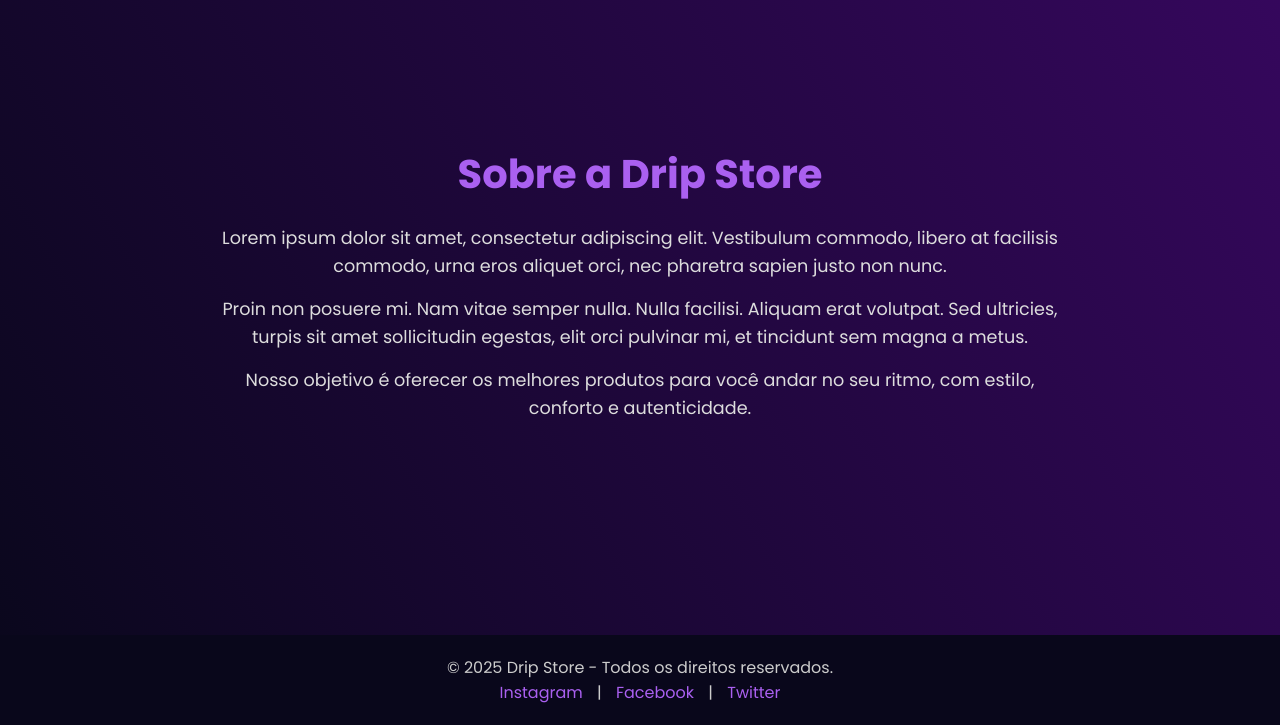
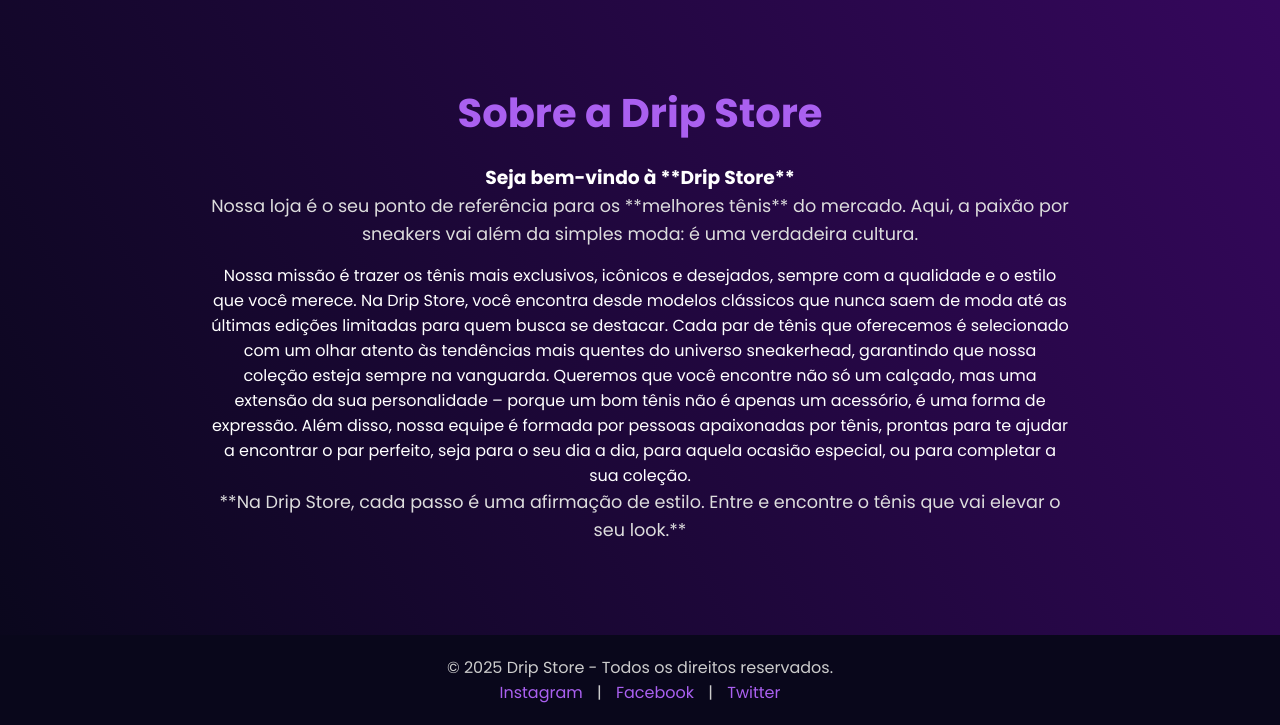
Before and after one commit to Gabrieldjk/drip-store, a plain HTML site: page sobre.html in a window 1280 px wide. Shown: the part 75-800 px from the top of the page. Drawn offline with Linux system fonts and the light colour scheme.

Commit message:
Update sobre.html

```diff
--- a/sobre.html
+++ b/sobre.html
@@ -24,20 +24,18 @@
   <section class="sobre">
     <h1>Sobre a Drip Store</h1>
     <p>
-      Lorem ipsum dolor sit amet, consectetur adipiscing elit.
-      Vestibulum commodo, libero at facilisis commodo, urna eros aliquet orci,
-      nec pharetra sapien justo non nunc.
-    </p>
-    <p>
-      Proin non posuere mi. Nam vitae semper nulla.
-      Nulla facilisi. Aliquam erat volutpat.
-      Sed ultricies, turpis sit amet sollicitudin egestas, elit orci pulvinar mi,
-      et tincidunt sem magna a metus.
-    </p>
-    <p>
-      Nosso objetivo é oferecer os melhores produtos para você andar no seu ritmo,
-      com estilo, conforto e autenticidade.
-    </p>
+
+
+<h3>Seja bem-vindo à **Drip Store**</h3>
+<p>Nossa loja é o seu ponto de referência para os **melhores tênis** do mercado. Aqui, a paixão por sneakers vai além da simples moda: é uma verdadeira cultura.</p>
+
+Nossa missão é trazer os tênis mais exclusivos, icônicos e desejados, sempre com a qualidade e o estilo que você merece. Na Drip Store, você encontra desde modelos clássicos que nunca saem de moda até as últimas edições limitadas para quem busca se destacar.
+
+Cada par de tênis que oferecemos é selecionado com um olhar atento às tendências mais quentes do universo sneakerhead, garantindo que nossa coleção esteja sempre na vanguarda. Queremos que você encontre não só um calçado, mas uma extensão da sua personalidade – porque um bom tênis não é apenas um acessório, é uma forma de expressão.
+
+Além disso, nossa equipe é formada por pessoas apaixonadas por tênis, prontas para te ajudar a encontrar o par perfeito, seja para o seu dia a dia, para aquela ocasião especial, ou para completar a sua coleção.
+
+<p>**Na Drip Store, cada passo é uma afirmação de estilo. Entre e encontre o tênis que vai elevar o seu look.**</p>
   </section>
 
   <footer>
```
